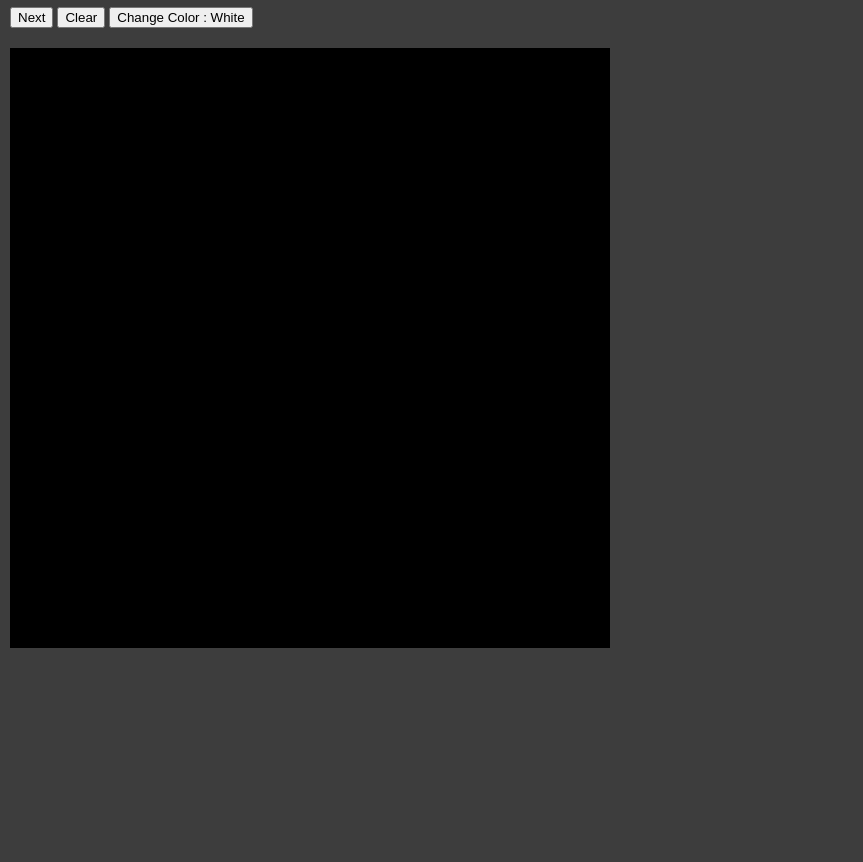
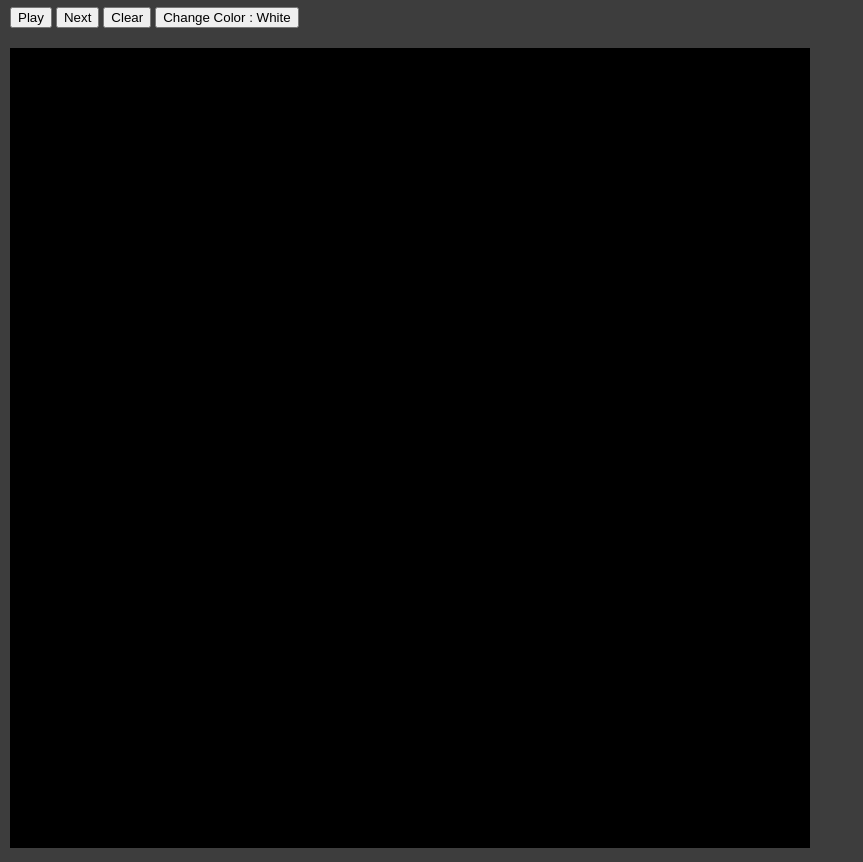
Before and after one commit to scifisatan/automataGoL, a plain HTML site: page index.html in a window 1280 px wide. Shown: the part 78-940 px from the top of the page, without its empty margins (0-863 px from the left). Before the commit the page ends 800 px from the top, so only its background shows below. Drawn offline with Linux system fonts and the light colour scheme.

Commit message:
link preview

```diff
--- a/index.html
+++ b/index.html
@@ -4,6 +4,8 @@
 <head>
     <meta charset="UTF-8">
     <meta http-equiv="X-UA-Compatible" content="IE=edge">
+    <meta property="og:title" content="Connway's Game of Life Simulation" />
+    <meta property="og:url" content="https://abishrestha.com.np/automataGoL"" />
     <link rel="stylesheet" type="text/css" href="./style.css">
     <meta name="viewport" content="width=device-width, initial-scale=1.0">
 
@@ -14,12 +16,12 @@
     <h1>Connway's Game of Life</h1>
     <p>Implemented using Vanilla JS</p>
     <p>
-       <!-- <button type="button" id=""playbtn" onclick="play()">Play</button> -->
+       <button type="button" id=""playbtn" onclick="play()">Play</button>
         <button type="button" id = "nextbtn" onclick="nextCanvas()">Next</button>
         <button type="button" id="clearbtn" onclick="clearCanvas()">Clear</button>
         <button type="button" id = "colorbtn" onclick="changeColor()">Change Color : White</button>
     </p>
-    <canvas id="mycanvas" width="600" height="600"></canvas>
+    <canvas id="mycanvas" width="800" height="800"></canvas>
     <script src="./script.js?v=5"></script>
 </body>
 
```
